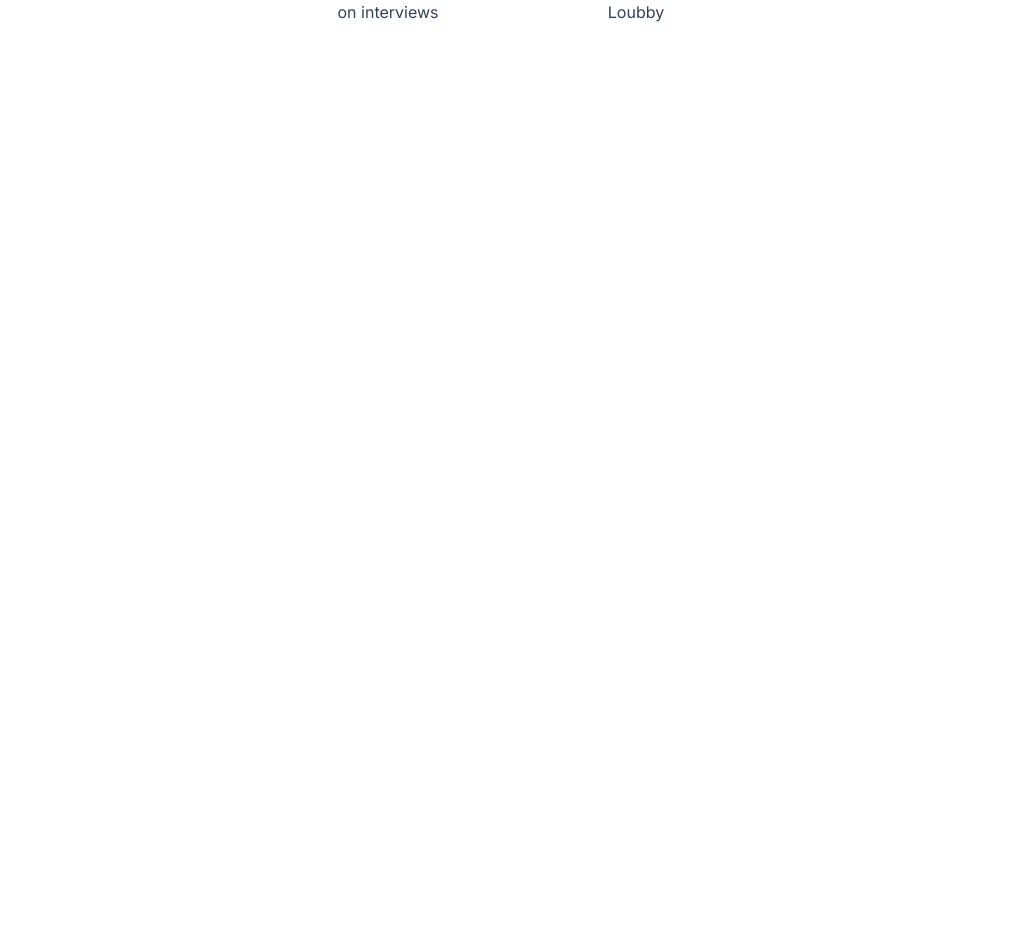
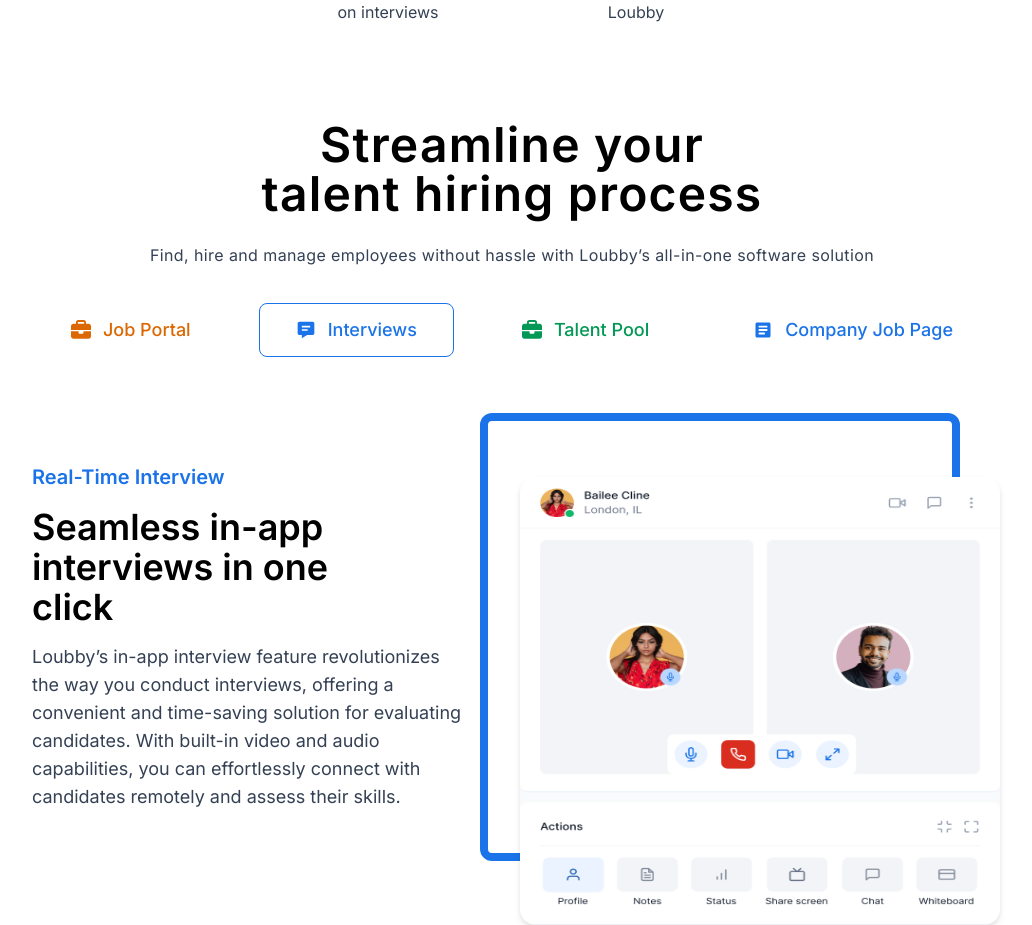
Before and after one commit to professor-12/loubby-ai, a Next.js app: page / in a window 1280 px wide. Shown: the part 1847-2772 px from the top of the page, without its empty margins (128-1160 px from the left). Before the commit the page ends 1955 px from the top, so only its background shows below. Built offline with nearby package versions, Linux system fonts and the light colour scheme.

Commit message:
Implemet SlideShow1

```diff
--- a/src/app/(main Page)/page.tsx
+++ b/src/app/(main Page)/page.tsx
@@ -1,5 +1,6 @@
 import HeroSection from '@/components/HeroSection'
 import NavBar from '@/components/NavBar'
+import Pagination from '@/components/SlideShow1'
 import Stats from '@/components/Stats'
 import React from 'react'
 
@@ -8,7 +9,8 @@ const Page = () => {
     <div>
       <NavBar />
       <HeroSection />
-      <Stats/>
+      <Stats />
+      <Pagination/>
     </div>
   )
 }
--- a/src/app/globals.css
+++ b/src/app/globals.css
@@ -3,7 +3,6 @@
 @tailwind utilities;
 
 html {
-
     -webkit-text-size-adjust: 100%;
 }
 
--- a/src/app/layout.tsx
+++ b/src/app/layout.tsx
@@ -5,7 +5,7 @@ import "./globals.css";
 const inter = Inter({ subsets: ["latin"] });
 
 export const metadata: Metadata = {
-  title: "Create Next App",
+  title: "Loubby",
   description: "Generated by create next app",
 };
 
--- /dev/null
+++ b/src/components/SlideShow1.tsx
@@ -0,0 +1,114 @@
+"use client";
+import React, { useEffect, useState } from "react";
+import { FaBriefcase } from "react-icons/fa6";
+import { BiSolidMessageDetail } from "react-icons/bi";
+import { IoMdListBox } from "react-icons/io";
+import Image from "next/image";
+import { SlideShowItems } from "@/lib/slideShow1";
+
+const Pagination = () => {
+    const [index, setIndex] = useState(0);
+    const array = [
+        { text: "Job Portal", color: "#DC6803", svg: <FaBriefcase /> },
+        { text: "Interviews", color: "#1A73E8", svg: <BiSolidMessageDetail /> },
+        { text: "Talent Pool", color: "#039855", svg: <FaBriefcase /> },
+        { text: "Company Job Page", color: "#1A73E8", svg: <IoMdListBox /> },
+    ];
+
+    useEffect(() => {
+        const interval = setInterval(() => {
+            setIndex((prev) => {
+                if (prev === 3) {
+                    return 0;
+                } else {
+                    return prev + 1;
+                }
+            });
+        }, 3000);
+
+        return () => {
+            clearInterval(interval);
+        };
+    }, [index]);
+
+    return (
+        <div className="container mx-auto my-3">
+            <div>
+                <h1 className="text-5xl tracking-wide leading-[3.1rem] text-center font-semibold">
+                    Streamline your <br /> talent hiring process
+                </h1>
+                <p className="text-center text-muted my-6 tracking-wide">
+                    Find, hire and manage employees without hassle with Loubby’s
+                    all-in-one software solution
+                </p>
+            </div>
+
+            <nav className="mx-auto flex justify-center">
+                <ul className="flex justify-center flex-wrap space-x-8 text-[#DC6803]  text-lg  py-3">
+                    {array.map((text, i) => {
+                        return (
+                            <button
+                                onClick={() => setIndex(i)}
+                                style={{
+                                    borderColor: array[i].color,
+                                    color: array[i].color,
+                                }}
+                                className={`font-[500] cursor-pointer p-3 ${
+                                    i == index && `border`
+                                } px-9 rounded-lg`}
+                                key={i + text.text}
+                            >
+                                <p
+                                    style={{ color: array[i].color }}
+                                    className="flex space-x-3 items-center"
+                                >
+                                    <span className="text-xl">{text.svg}</span>
+                                    <span>{text.text}</span>
+                                </p>
+                            </button>
+                        );
+                    })}
+                </ul>
+            </nav>
+            <SlideShowImage index={index} />
+        </div>
+    );
+};
+
+export const SlideShowImage = ({ index }: { index: number }) => {
+    const context = SlideShowItems[index];
+    return (
+        <div className="flex relative  my-11  items-center justify-between lg:w-[75%] mx-auto">
+            <div className="w-[45%] space-y-4">
+                <h1
+                    style={{ color: context.color }}
+                    className="font-semibold text-xl text-primaryOrange"
+                >
+                    {context.title}
+                </h1>
+                <h1 className="text-4xl w-[86%] font-semibold">
+                    {context.header}
+                </h1>
+                <p className="text-lg">{context.body}</p>
+            </div>
+            <div className="relative h-auto mr-8">
+                <div className="w-[30rem]">
+                    <div
+                        style={{ borderColor: context.color }}
+                        className="h-[28rem] w-full  border-8  rounded-xl"
+                    >
+                        <Image
+                            src={context.img}
+                            alt="slideShowImage"
+                            width={700}
+                            height={700}
+                            className="rounded-2xl h-[28rem] top-16 left-10 drop-shadow-md absolute"
+                        />
+                    </div>
+                </div>
+            </div>
+        </div>
+    );
+};
+
+export default Pagination;
--- /dev/null
+++ b/src/lib/slideShow1.ts
@@ -0,0 +1,10 @@
+export const SlideShowItems = [
+      { title: "Job Portal", header: "Find your dream candidate with job portal", body: "Loubby’s job listing portal makes it easy for you to post job openings and view potential matches and easily manage applications in one place.", img: "/Main-wrap.png" ,color: "#DC6803"}
+      ,
+
+      { title: "Real-Time Interview", header: "Seamless in-app interviews in one click", body: "Loubby’s in-app interview feature revolutionizes the way you conduct interviews, offering a convenient and time-saving solution for evaluating candidates. With built-in video and audio capabilities, you can effortlessly connect with candidates remotely and assess their skills.", img: "/Profile-card-2.png",color: "#1A73E8" },
+
+      { title: "Talent Pool", header: "Detailed profile of tens of thousands of active talents", body: "Loubby offers access to detailed profiles of tens of thousands of active talents, providing unparalleled insights into each individual’s skills, experience, and qualifications. With our comprehensive database, businesses can effortlessly discover top talent that aligns with their specific requirements and organizational culture.", img: "/Frame-410.png",color: "#039855"},
+
+      {title:"Company Job Page",header:"Create a catchy company job page to attract top talent",body:"Loubby’s Company Job Page feature enables you to create an informative job page that showcases your company’s culture, values, and job opportunities. With customizable design options and rich content, you can effectively attract top talent and provide candidates with a comprehensive overview of your organization.",img:"/Frame-446.png",color: "#1A73E8"}
+]
```
Also changed, not shown: public/Frame-446-1.png (deleted), src/components/Untitled-1.txt (deleted).
